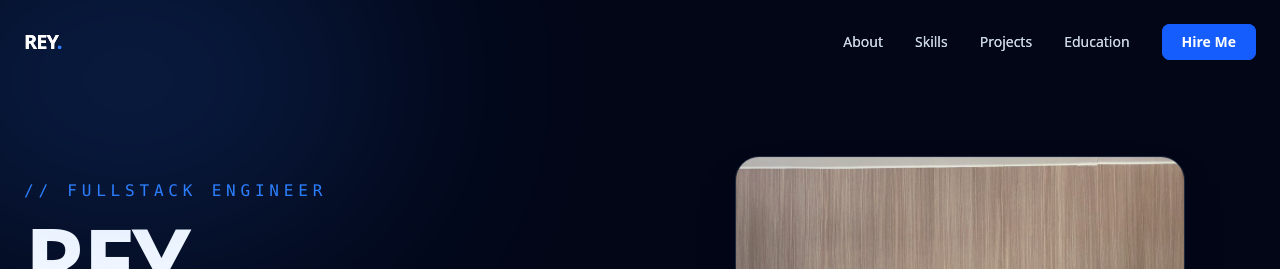
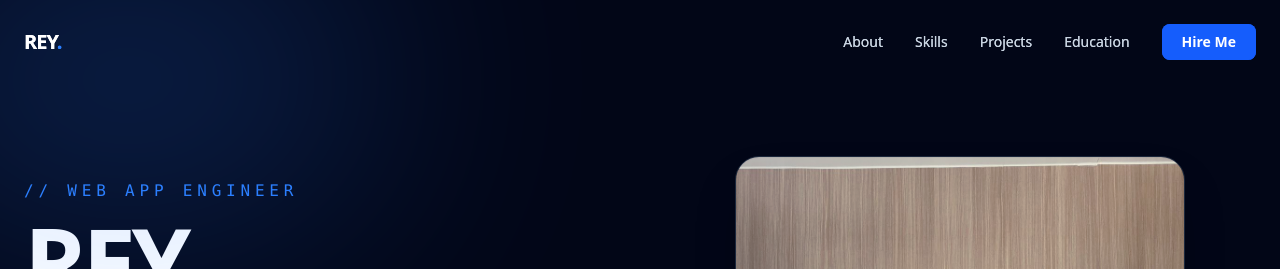
Before and after one commit to ReyCannavaro/portofolio-reycannavaro-next, a Next.js app: page / in a window 1280 px wide. Shown: the top 269 px of the page. Built offline with nearby package versions, Linux system fonts and the light colour scheme.

Commit message:
Update Hero

```diff
--- a/src/app/components/Hero.tsx
+++ b/src/app/components/Hero.tsx
@@ -38,7 +38,7 @@ export default function Hero() {
           animate="visible"
         >
           <motion.h2 variants={itemVariants} className="text-blue-500 font-mono font-medium mb-4 tracking-[0.3em]">
-            // FULLSTACK ENGINEER
+            // WEB APP ENGINEER
           </motion.h2>
 
           <motion.h1 variants={itemVariants} className="text-6xl md:text-8xl font-black tracking-tighter text-white leading-[0.9] mb-8">
```
